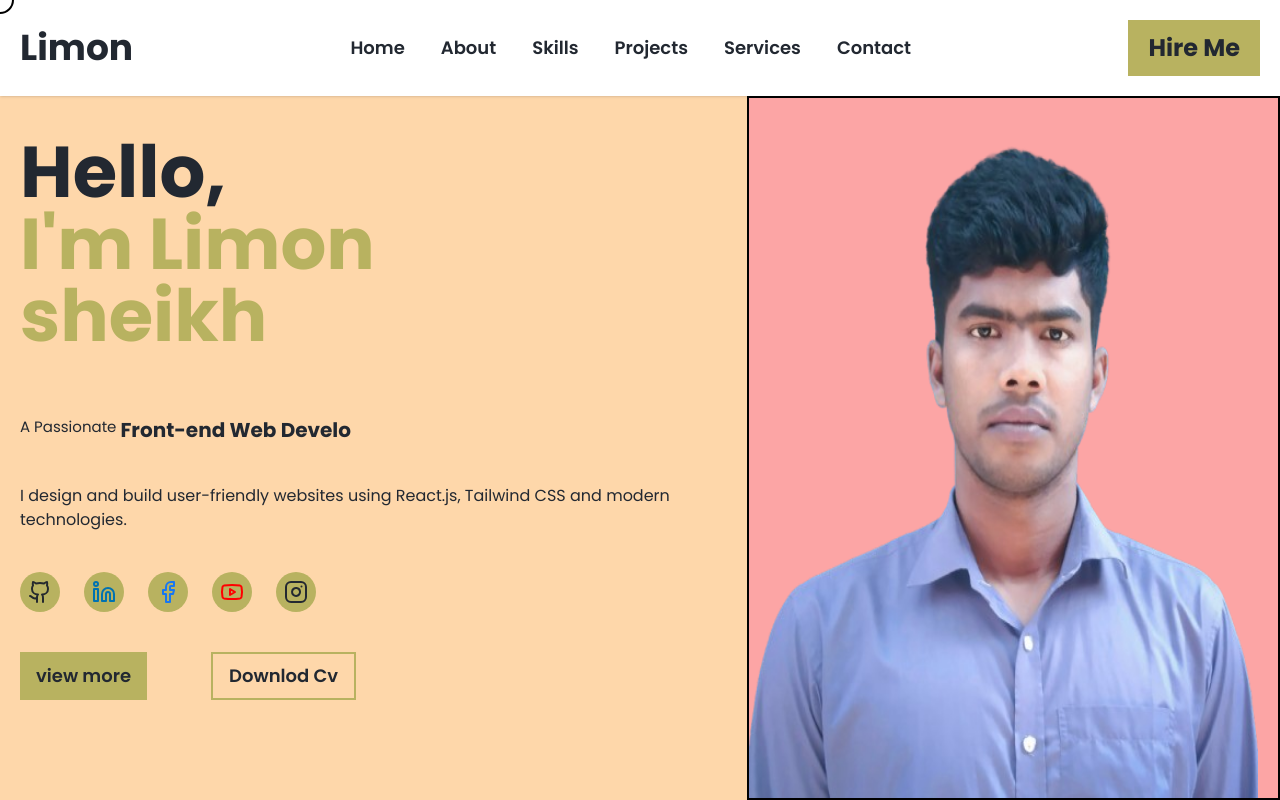
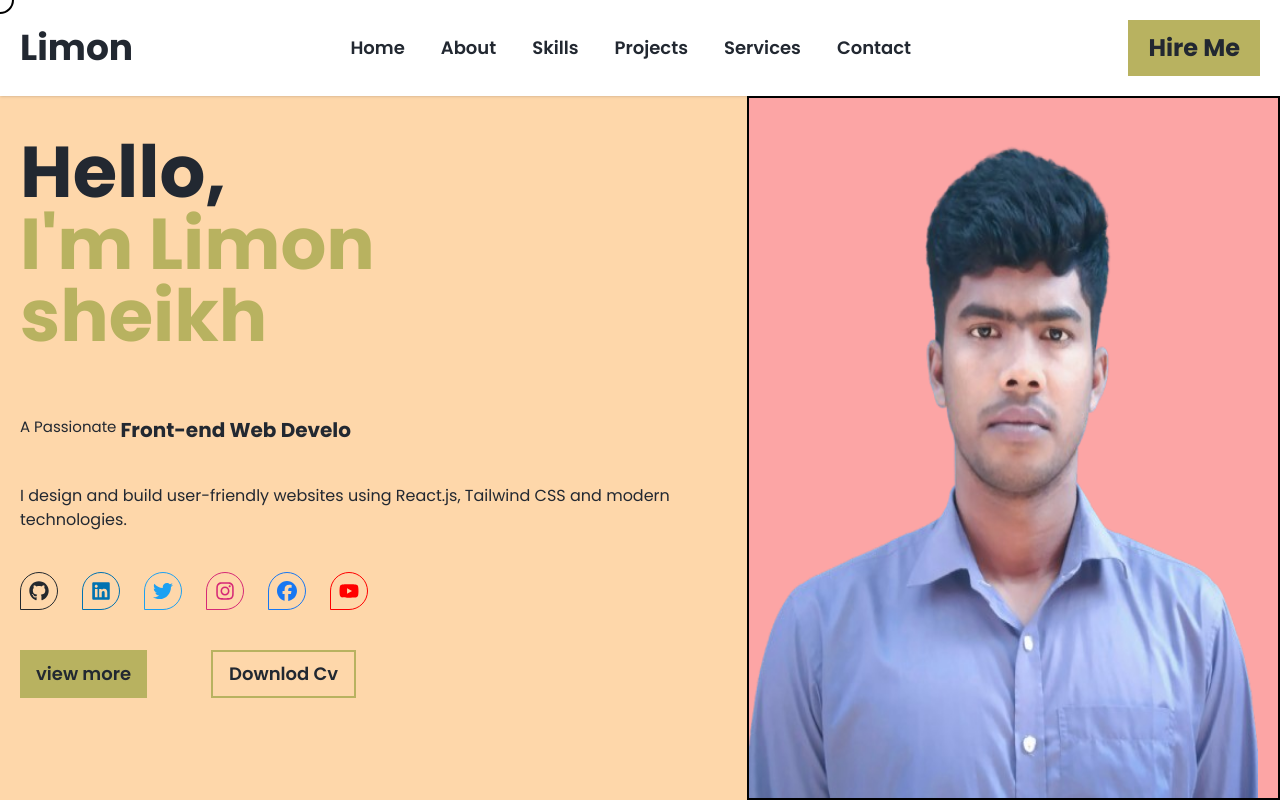
Before and after one commit to Limon-sheikh/My-portfolio, a React (Vite) app in the folder my-website/: page / in a window 1280 px wide. Built offline with nearby package versions, Linux system fonts and the light colour scheme.

Commit message:
social icon design

```diff
--- a/my-website/package.json
+++ b/my-website/package.json
@@ -10,10 +10,11 @@
     "preview": "vite preview"
   },
   "dependencies": {
-    "lucide-react": "^0.525.0",
+    "lucide-react": "^0.553.0",
     "prop-types": "^15.8.1",
     "react": "^19.1.0",
-    "react-dom": "^19.1.0"
+    "react-dom": "^19.1.0",
+    "react-icons": "^5.5.0"
   },
   "devDependencies": {
     "@eslint/js": "^9.30.1",
--- a/my-website/src/App.jsx
+++ b/my-website/src/App.jsx
@@ -1,4 +1,4 @@
-import Test from './components/Test'
+// import Test from './components/Test';
 
 import { useState } from "react";
 import Logo from "./components/Logo";
@@ -52,8 +52,18 @@ function App() {
               {/* hero social icons */}
               <div className="grid grid-flow-col justify-between md:justify-start mt-20 md:mt-80 lg:mt-10 md:gap-6">
                 {socials.map((social, index) =>(
-                  <a key={index} href={social.link} target='_blank' className="p-2 bg-accent rounded-full">
-                    <social.icon style={{color: social.color}}/>
+                  <a key={index} href={social.link} style={{borderColor: social.color, transition: "all 0.4s ease-in-out"}} target='_blank'
+                    className="p-2 border border-black rounded-tl-3xl rounded-tr-3xl rounded-br-3xl"
+                      onMouseEnter={(e) => {
+                        e.currentTarget.style.backgroundColor = social.color;
+                        e.currentTarget.firstChild.style.color = "#fff";
+                      }}
+                      onMouseLeave={(e) => {
+                        e.currentTarget.style.backgroundColor = "transparent";
+                        e.currentTarget.firstChild.style.color = social.color;
+                      }}
+                    >
+                    <social.icon style={{color: social.color, transition: "all 0.4s ease-in-out"}} size={20}/>
                   </a>
                 ))}
               </div>
--- a/my-website/src/data/hero.js
+++ b/my-website/src/data/hero.js
@@ -1,5 +1,5 @@
 
-import { Facebook, Github, Instagram, Linkedin, Youtube} from 'lucide-react';
+import { FaFacebook, FaGithub, FaInstagram, FaLinkedin, FaYoutube, FaTwitter } from 'react-icons/fa6';
 import heroImage from '../assets/image/sass-removebg-preview.png';
 
 
@@ -19,34 +19,42 @@ const heroData = [
     socials: [
       {
         name: "Github",
-        icon: Github,
+        icon: FaGithub,
         link: "https://github.com/Limon-sheikh",
         color: '#24292e',
       },
       {
         name: "Linkedin",
-        icon: Linkedin,
+        icon: FaLinkedin,
         link: "https://www.linkedin.com/in/limonsheikh/",
         color: '#0072B1',
       },
       {
+        name: "twitter",
+        icon: FaTwitter ,
+        link: "#",
+        color: '#1DA1F2',
+      },
+      {
+        name: "instagram",
+        icon: FaInstagram,
+        link: "#",
+        color: '#d62976',
+      },
+      {
         name: "Facebook",
-        icon: Facebook,
+        icon: FaFacebook,
         link: "https://www.facebook.com/limonsheikh23",
         color: '#1877F2',
       },
       {
         name: "youtube",
-        icon: Youtube,
-        link: "#",
+        icon: FaYoutube,
+        link: "https://www.youtube.com/@webroots",
         color: '#FF0000',
-      },
-      {
-        name: "instagram",
-        icon: Instagram,
-        link: "#",
-        // color: '#FF0000',
       }
+
+
     ],
   }
 ];
```
Also changed, not shown: 1 other file (tests, documents, lock files or other folders).
